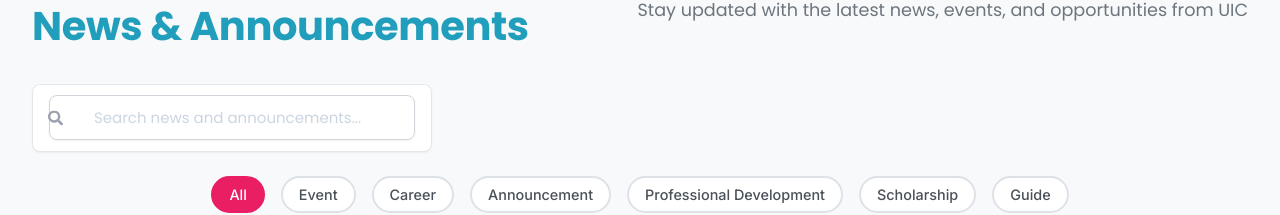
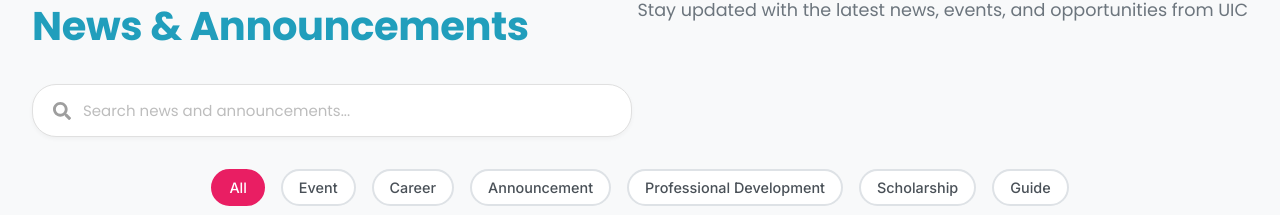
Before and after one commit to Pyae-Sone-Chan-Thar-Aung/Alumni, a React (Create React App) app: page /news in a window 1280 px wide. Shown: the part 203-418 px from the top of the page. Built offline with nearby package versions, Linux system fonts and the light colour scheme; no server answers; the database is empty.

Commit message:
fixing the search bar designs

```diff
--- /dev/null
+++ b/src/components/SearchBar.css
@@ -0,0 +1,92 @@
+/* Modern Search Bar Style */
+.search-bar-container {
+  position: relative;
+  width: 100%;
+  max-width: 600px;
+}
+
+.search-bar-input-wrapper {
+  position: relative;
+  display: flex;
+  align-items: center;
+  background: #ffffff;
+  border: 1px solid #e0e0e0;
+  border-radius: 24px;
+  padding: 0 1.25rem;
+  transition: all 0.3s ease;
+  box-shadow: 0 2px 4px rgba(0, 0, 0, 0.04);
+}
+
+.search-bar-input-wrapper:hover {
+  border-color: #bdbdbd;
+  box-shadow: 0 2px 8px rgba(0, 0, 0, 0.08);
+}
+
+.search-bar-input-wrapper:focus-within {
+  border-color: var(--uic-pink, #e91e63);
+  box-shadow: 0 0 0 3px rgba(233, 30, 99, 0.1);
+}
+
+.search-bar-icon {
+  color: #9e9e9e;
+  font-size: 1.125rem;
+  margin-right: 0.75rem;
+  flex-shrink: 0;
+}
+
+.search-bar-input-wrapper:focus-within .search-bar-icon {
+  color: var(--uic-pink, #e91e63);
+}
+
+.search-bar-input {
+  flex: 1;
+  border: none !important;
+  outline: none !important;
+  background: transparent;
+  padding: 0.875rem 0;
+  font-size: 0.9375rem;
+  color: #424242;
+  font-family: inherit;
+  box-shadow: none !important;
+}
+
+.search-bar-input:focus {
+  border: none !important;
+  outline: none !important;
+  box-shadow: none !important;
+}
+
+.search-bar-input::placeholder {
+  color: #bdbdbd;
+  font-weight: 400;
+}
+
+.search-bar-clear {
+  background: none;
+  border: none;
+  color: #9e9e9e;
+  cursor: pointer;
+  padding: 0.25rem;
+  display: flex;
+  align-items: center;
+  justify-content: center;
+  border-radius: 50%;
+  transition: all 0.2s ease;
+  margin-left: 0.5rem;
+}
+
+.search-bar-clear:hover {
+  background: #f5f5f5;
+  color: #616161;
+}
+
+/* Responsive */
+@media (max-width: 768px) {
+  .search-bar-container {
+    max-width: 100%;
+  }
+
+  .search-bar-input {
+    font-size: 0.875rem;
+  }
+}
--- a/src/pages/Batchmates.css
+++ b/src/pages/Batchmates.css
@@ -303,7 +303,12 @@
 /* Search Section */
 .search-section {
   width: 100%;
-  margin-bottom: 0.75rem;
+  margin-bottom: 1.5rem;
+}
+
+.search-section .search-bar-container {
+  width: 100%;
+  max-width: 600px;
 }
 
 .search-box {
--- a/src/pages/Batchmates.js
+++ b/src/pages/Batchmates.js
@@ -4,6 +4,7 @@ import { useAuth } from '../context/AuthContext';
 import { FaUsers, FaComments, FaSearch, FaPlus, FaUser, FaClock, FaMapMarkerAlt, FaTimes, FaPaperPlane, FaUserCheck, FaUserPlus } from 'react-icons/fa';
 import { toast } from 'react-toastify';
 import './Batchmates.css';
+import '../components/SearchBar.css';
 
 const Batchmates = () => {
   const { user } = useAuth();
@@ -377,14 +378,22 @@ const Batchmates = () => {
           <div className="main-content">
             <div className="content-header">
               <div className="search-section">
-                <div className="search-box">
-                  <FaSearch />
+                <div className="search-bar-container">
+                  <div className="search-bar-input-wrapper">
+                    <FaSearch className="search-bar-icon" />
                     <input
                       type="text"
+                      className="search-bar-input"
                       placeholder="Search alumni by name, course, or company..."
                       value={searchTerm}
                       onChange={(e) => setSearchTerm(e.target.value)}
                     />
+                    {searchTerm && (
+                      <button className="search-bar-clear" onClick={() => setSearchTerm('')}>
+                        <FaTimes />
+                      </button>
+                    )}
+                  </div>
                 </div>
               </div>
               <div className="controls-section">
--- a/src/pages/JobOpportunities.css
+++ b/src/pages/JobOpportunities.css
@@ -30,8 +30,18 @@
   margin-bottom: 3rem;
   align-items: center;
 }
+
+.search-section .search-bar-container {
+  flex: 1;
+  min-width: 300px;
+  max-width: 600px;
+}
+
 @media (max-width: 900px) {
   .search-section { grid-template-columns: 1fr; }
+  .search-section .search-bar-container {
+    max-width: 100%;
+  }
 }
 
 .search-box {
--- a/src/pages/JobOpportunities.js
+++ b/src/pages/JobOpportunities.js
@@ -4,6 +4,7 @@ import { useAuth } from '../context/AuthContext';
 import { FaBriefcase, FaMapMarkerAlt, FaBuilding, FaClock, FaDollarSign, FaPlus, FaSearch, FaHeart, FaShare, FaTimes, FaSave } from 'react-icons/fa';
 import { toast } from 'react-toastify';
 import './JobOpportunities.css';
+import '../components/SearchBar.css';
 import supabase from '../config/supabaseClient';
 
 const JobOpportunities = () => {
@@ -297,14 +298,22 @@ const JobOpportunities = () => {
         </div>
 
         <div className="search-section">
-          <div className="search-box">
-            <FaSearch />
+          <div className="search-bar-container">
+            <div className="search-bar-input-wrapper">
+              <FaSearch className="search-bar-icon" />
               <input
                 type="text"
+                className="search-bar-input"
                 placeholder="Search jobs by title or company..."
                 value={searchTerm}
                 onChange={(e) => setSearchTerm(e.target.value)}
               />
+              {searchTerm && (
+                <button className="search-bar-clear" onClick={() => setSearchTerm('')}>
+                  <FaTimes />
+                </button>
+              )}
+            </div>
           </div>
           <div className="filters-box">
             <select className="filter-select" value={selectedLocation} onChange={(e)=>setSelectedLocation(e.target.value)}>
--- a/src/pages/News.css
+++ b/src/pages/News.css
@@ -27,6 +27,10 @@
 
 .news-filters {
   margin-bottom: 3rem;
+}
+
+.search-bar-container {
+  margin-bottom: 2rem;
 }
 
 .search-box {
--- a/src/pages/News.js
+++ b/src/pages/News.js
@@ -1,7 +1,8 @@
 import React, { useState, useEffect } from 'react';
 import supabase from '../config/supabaseClient';
-import { FaSearch, FaCalendarAlt, FaTag, FaNewspaper, FaBullhorn, FaGraduationCap } from 'react-icons/fa';
+import { FaSearch, FaCalendarAlt, FaTag, FaNewspaper, FaBullhorn, FaGraduationCap, FaTimes } from 'react-icons/fa';
 import './News.css';
+import '../components/SearchBar.css';
 
 const News = () => {
   const [news, setNews] = useState([]);
@@ -89,14 +90,22 @@ const News = () => {
         </div>
 
         <div className="news-filters">
-          <div className="search-box">
-            <FaSearch />
+          <div className="search-bar-container">
+            <div className="search-bar-input-wrapper">
+              <FaSearch className="search-bar-icon" />
               <input
                 type="text"
+                className="search-bar-input"
                 placeholder="Search news and announcements..."
                 value={searchTerm}
                 onChange={(e) => setSearchTerm(e.target.value)}
               />
+              {searchTerm && (
+                <button className="search-bar-clear" onClick={() => setSearchTerm('')}>
+                  <FaTimes />
+                </button>
+              )}
+            </div>
           </div>
           <div className="category-filters">
             {categories.map(category => (
```
Lines whose indentation alone changed are shown as unchanged.
